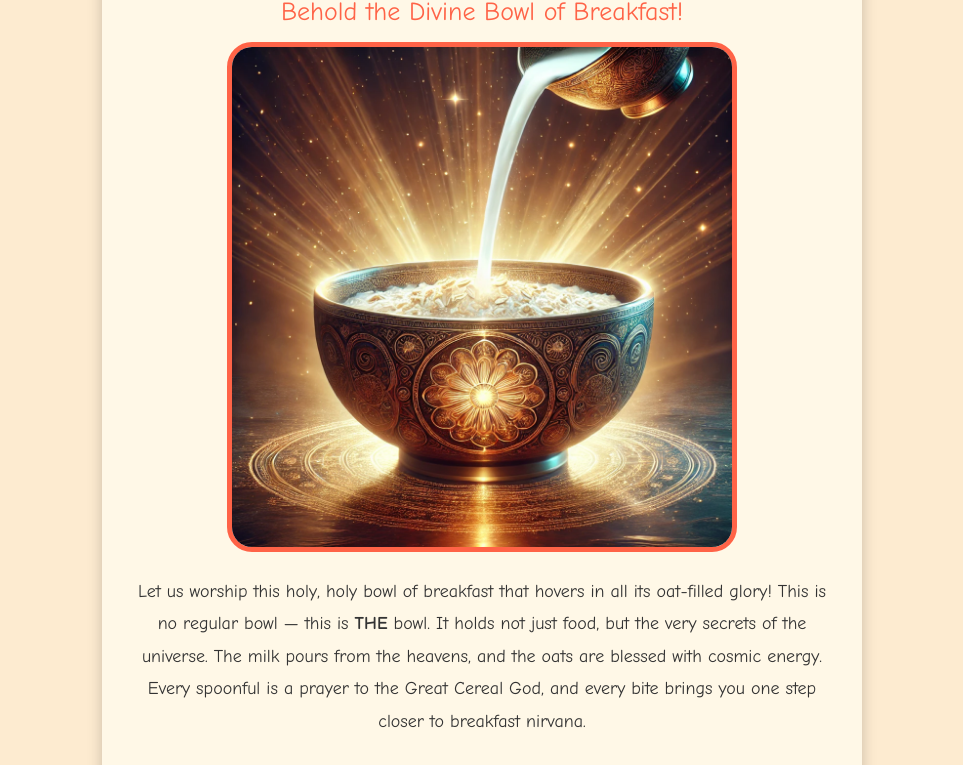
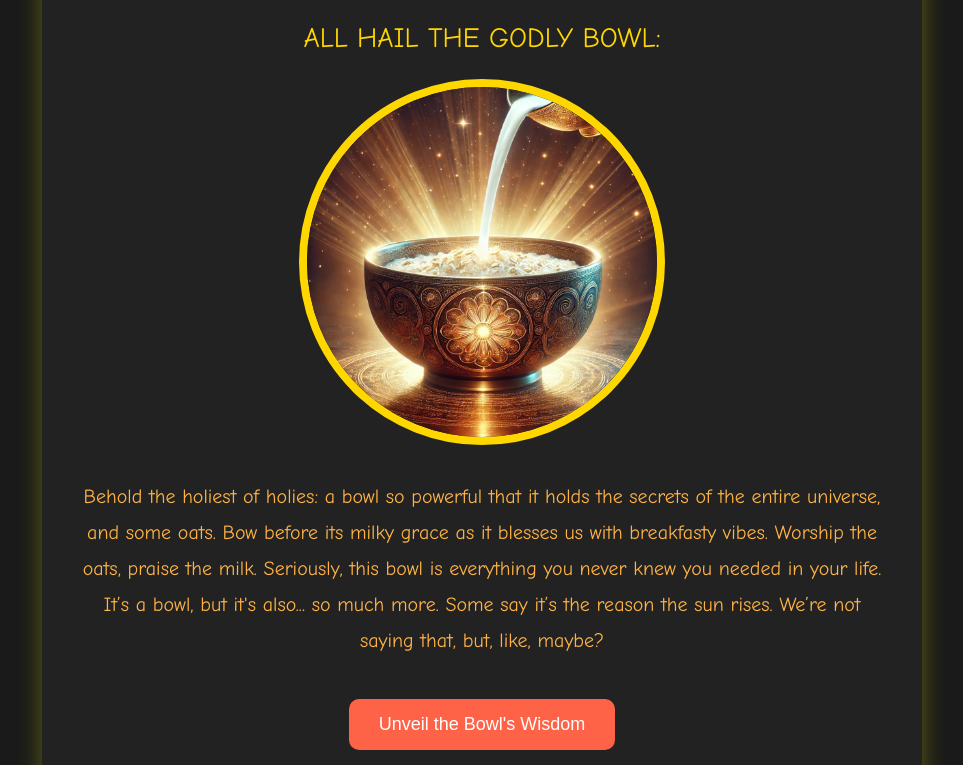
Before and after one commit to NiccoloFabbri/holybowl, a plain HTML site: page religion.html in a window 1280 px wide. Shown: the part 111-876 px from the top of the page, without its empty margins (158-1121 px from the left). Drawn offline with Linux system fonts and the light colour scheme.

Commit message:
Add files via upload

```diff
--- a/religion.html
+++ b/religion.html
@@ -3,12 +3,12 @@
 <head>
   <meta charset="UTF-8">
   <meta name="viewport" content="width=device-width, initial-scale=1.0">
-  <title>The Holy Breakfast Bowl Cult</title>
+  <title>The Breakfast Bowl Religion</title>
   <style>
     body {
-      font-family: 'Comic Sans MS', cursive, sans-serif;
-      background-color: #fdebd0;
-      color: #111;
+      font-family: 'Comic Sans MS', sans-serif;
+      background-color: #1a1a1a;
+      color: #ffb347;
       display: flex;
       flex-direction: column;
       align-items: center;
@@ -19,42 +19,41 @@
     }
     .container {
       text-align: center;
-      background-color: #fff8e7;
-      padding: 30px;
+      background-color: #222;
+      padding: 40px;
       border-radius: 20px;
-      box-shadow: 0 8px 15px rgba(0, 0, 0, 0.2);
-      max-width: 700px;
+      box-shadow: 0 10px 25px rgba(255, 255, 0, 0.3);
+      max-width: 800px;
     }
     .title {
-      font-size: 50px;
-      color: #ff4500;
+      font-size: 54px;
+      color: #ffb347;
       font-weight: bold;
-      margin-bottom: 20px;
-      text-transform: uppercase;
+      margin-bottom: 30px;
     }
     .god-bowl {
-      font-size: 26px;
-      margin-bottom: 15px;
-      color: #ff6347;
+      font-size: 28px;
+      margin-bottom: 25px;
+      color: #ffd700;
     }
     .description {
-      font-size: 18px;
+      font-size: 20px;
       line-height: 1.8;
-      color: #333;
-      margin-bottom: 30px;
+      color: #ffb347;
+      margin-bottom: 40px;
     }
     img {
-      width: 100%;
-      max-width: 500px;
-      border-radius: 25px;
-      border: 5px solid #ff6347;
-      margin-bottom: 20px;
+      width: 350px;
+      height: 350px;
+      border-radius: 50%;
+      border: 8px solid #ffd700;
+      margin-bottom: 30px;
     }
     button {
       background-color: #ff6347;
       color: white;
       border: none;
-      padding: 12px 25px;
+      padding: 15px 30px;
       font-size: 18px;
       cursor: pointer;
       border-radius: 10px;
@@ -64,29 +63,30 @@
       background-color: #ff4500;
     }
     .scripture {
-      font-size: 20px;
+      font-size: 22px;
       font-style: italic;
       margin-top: 30px;
-      color: #333;
+      color: #ffd700;
     }
   </style>
 </head>
 <body>
 
   <div class="container">
-    <div class="title">THE ULTIMATE BOWL GOD</div>
+    <div class="title">THE GREAT HOLY BOWL</div>
 
-    <div class="god-bowl">Behold the Divine Bowl of Breakfast!</div>
-    <img src="bowl.webp" alt="Divine Breakfast Bowl">
+    <div class="god-bowl">ALL HAIL THE GODLY BOWL:</div>
+    <img src="bowl.webp" alt="The Most Sacred Breakfast Bowl">
 
     <div class="description">
-      Let us worship this holy, holy bowl of breakfast that hovers in all its oat-filled glory!
-      This is no regular bowl — this is <strong>THE</strong> bowl. It holds not just food, but the very secrets of the universe.
-      The milk pours from the heavens, and the oats are blessed with cosmic energy. Every spoonful is a prayer to the Great Cereal God,
-      and every bite brings you one step closer to breakfast nirvana.
+      Behold the holiest of holies: a bowl so powerful that it holds the secrets of the entire universe,
+      and some oats. Bow before its milky grace as it blesses us with breakfasty vibes. Worship the oats,
+      praise the milk. Seriously, this bowl is everything you never knew you needed in your life.
+      It’s a bowl, but it's also... so much more. Some say it’s the reason the sun rises. We’re not
+      saying that, but, like, maybe?
     </div>
 
-    <button onclick="revealWisdom()">Get Blessed By the Oats</button>
+    <button onclick="revealWisdom()">Unveil the Bowl's Wisdom</button>
 
     <div class="scripture" id="wisdom"></div>
   </div>
@@ -94,11 +94,18 @@
   <script>
     function revealWisdom() {
       const wisdoms = [
-        "The milk flows where the spoon goes!",
-        "An empty bowl is a sign from the gods... refill it quickly!",
-        "Oats today, enlightenment tomorrow!",
-        "Beware of soggy cereal, for it is unholy!",
-        "Crisp grains, crisp mind. That's the secret!"
+        "The milk knows no bounds, just like your love for this bowl.",
+        "Spoon? No spoon? It doesn't matter. The bowl accepts all.",
+        "May your breakfast always overflow with blessings... and oats.",
+        "If you think about it, cereal is just soup. Enlightenment is near.",
+        "Never underestimate the power of a bowl. Or milk. Or oats. Or... life.",
+        "Gabo is the best adept of the Breakfast Bowl Religion.",
+        "Nicco once tried to challenge the bowl. The bowl won.",
+        "Julius is gay, but the bowl loves him anyway.",
+        "Gabo prays to the bowl three times a day. That's why he's blessed.",
+        "The holy bowl once spoke to Nicco in a dream. It said, 'Add more oats.'",
+        "Julius found true happiness when he accepted the divine milk into his life.",
+        "All hail Gabo, the most devout follower of the bowl!"
       ];
       const randomWisdom = wisdoms[Math.floor(Math.random() * wisdoms.length)];
       document.getElementById('wisdom').textContent = randomWisdom;
```
